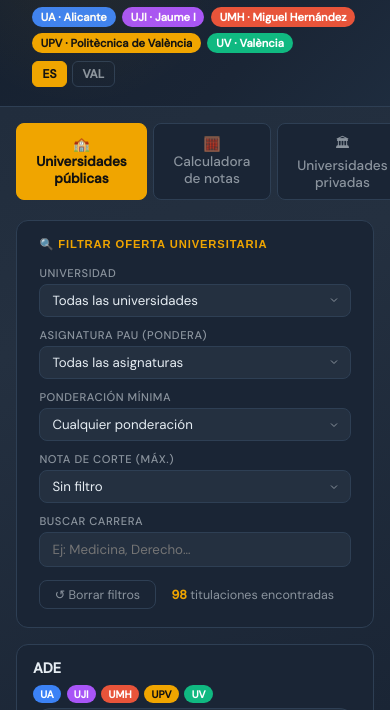
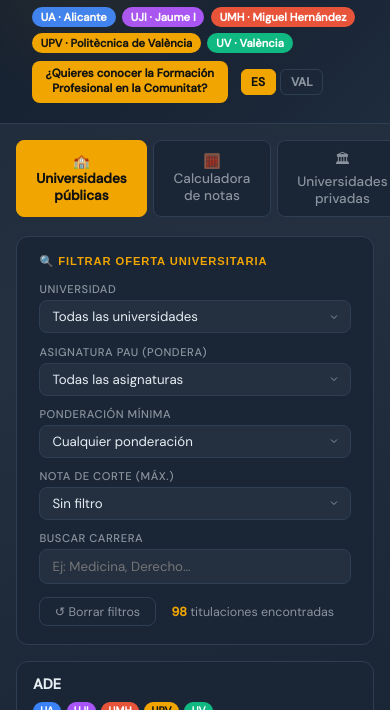
Before and after one commit to fpcomvalenciana/paunicomvalenciana, a plain HTML site: page index.html in a window 390 px wide. Shown: the part 134-844 px from the top of the page. Drawn offline with Linux system fonts and the light colour scheme; a web font is replaced by a local one.

Commit message:
Add files via upload

```diff
--- a/index.html
+++ b/index.html
@@ -380,9 +380,15 @@
       <span class="uni-pill pill-upv" id="pill-upv">UPV · Politècnica de València</span>
       <span class="uni-pill pill-uv" id="pill-uv">UV · València</span>
     </div>
-    <div class="lang-toggle">
-      <button class="lang-btn active" id="btn-es">ES</button>
-      <button class="lang-btn" id="btn-val">VAL</button>
+    <div style="display:flex;align-items:center;gap:.8rem;flex-wrap:wrap">
+      <a href="https://fpcomvalenciana.es" target="_blank" rel="noopener" id="btn-fp-link"
+         style="display:inline-block;background:var(--accent);color:#111;font-family:'DM Sans',sans-serif;font-size:.72rem;font-weight:700;padding:.4rem .85rem;border-radius:8px;text-decoration:none;white-space:nowrap;line-height:1.3;text-align:center">
+        <span id="t-fp-link">¿Quieres conocer la Formación<br>Profesional en la Comunitat?</span>
+      </a>
+      <div class="lang-toggle">
+        <button class="lang-btn active" id="btn-es">ES</button>
+        <button class="lang-btn" id="btn-val">VAL</button>
+      </div>
     </div>
   </div>
 </header>
@@ -573,7 +579,7 @@
     "t-results-title": "Resultados",
     "t-placeholder": "Introduce tu nota y las asignaturas para ver tus opciones",
     "t-leg-ok": "Accesible", "t-leg-close": "Cerca (menos de 1 pto)", "t-leg-far": "Lejos",
-    "t-f-pond-02":"Solo 0,2","t-f-pond-01":"0,1 o más","t-umbral-0":"Solo accesibles (≥ NC)","t-umbral-05":"Hasta 0,5 por debajo","t-umbral-1":"Hasta 1,0 por debajo","t-umbral-2":"Hasta 2,0 por debajo","t-calc-borrar":"Borrar","t-filtros-priv":"🔍 Filtrar universidades privadas","t-f-uni-priv":"Universidad","t-f-uni-priv-all":"Todas","t-borrar-priv":"Borrar filtros","t-priv-empty":"No se han encontrado carreras con esos filtros.",
+    "btn-fp-link":"¿Quieres conocer la Formación Profesional en la Comunitat?","t-f-pond-02":"Solo 0,2","t-f-pond-01":"0,1 o más","t-umbral-0":"Solo accesibles (≥ NC)","t-umbral-05":"Hasta 0,5 por debajo","t-umbral-1":"Hasta 1,0 por debajo","t-umbral-2":"Hasta 2,0 por debajo","t-calc-borrar":"Borrar","t-fp-link":"¿Quieres conocer la Formación Professional en la Comunitat?","t-filtros-priv":"🔍 Filtrar universidades privadas","t-f-uni-priv":"Universidad","t-f-uni-priv-all":"Todas","t-borrar-priv":"Borrar filtros","t-priv-empty":"No se han encontrado carreras con esos filtros.",
     "found": (n) => `<strong>${n}</strong> titulaciones encontradas`,
     "nc-gen": "NC General", "nc-25": "+25 anys", "pond-col": "Ponderac.",
     "sin-corte": "Sin corte", "nd": "—",
@@ -610,7 +616,7 @@
     "footer-copy-body":"Informació orientativa, sense caràcter oficial","footer-cook-body":"Este lloc utilitza cookies per millorar l'experiència i, si escau, mostrar anuncis. Pots configurar el teu navegador per rebutjar-les.","footer-lnk-cook":"Més informació →",
     "t-priv-aviso":"Les universitats privades no tenen notes de tall oficials; l'accés depèn dels seus propis criteris.",
     "h-sub":"Notes de tall i ponderacions · Universitats públiques CV · Curs 2025-2026",
-    "t-f-pond-02":"Només 0,2","t-f-pond-01":"0,1 o més","t-umbral-0":"Només accessibles (≥ NT)","t-umbral-05":"Fins a 0,5 per davall","t-umbral-1":"Fins a 1,0 per davall","t-umbral-2":"Fins a 2,0 per davall","t-calc-borrar":"Esborrar","t-filtros-priv":"🔍 Filtrar universitats privades","t-f-uni-priv":"Universitat","t-f-uni-priv-all":"Totes","t-borrar-priv":"Esborrar filtres","t-priv-empty":"No s'han trobat carreres amb aqueixos filtres.","found": (n) => `<strong>${n}</strong> titulacions trobades`,
+    "btn-fp-link":"Vols conéixer la Formació Professional a la Comunitat?","t-f-pond-02":"Només 0,2","t-f-pond-01":"0,1 o més","t-umbral-0":"Només accessibles (≥ NT)","t-umbral-05":"Fins a 0,5 per davall","t-umbral-1":"Fins a 1,0 per davall","t-umbral-2":"Fins a 2,0 per davall","t-calc-borrar":"Esborrar","t-fp-link":"Vols conèixer la Formació Professional a la Comunitat?","t-filtros-priv":"🔍 Filtrar universitats privades","t-f-uni-priv":"Universitat","t-f-uni-priv-all":"Totes","t-borrar-priv":"Esborrar filtres","t-priv-empty":"No s'han trobat carreres amb aqueixos filtres.","found": (n) => `<strong>${n}</strong> titulacions trobades`,
     "nc-gen": "NT General", "nc-25": "+25 anys", "pond-col": "Ponderac.",
     "sin-corte": "Sense tall", "nd": "—",
     "calc-res": (n) => `${n} resultats`,
@@ -625,7 +631,10 @@
   const T = LANGS[lang];
   Object.keys(T).forEach(k => {
     const el = document.getElementById(k);
-    if(el && typeof T[k] === 'string') el.textContent = T[k];
+    if(el && typeof T[k] === 'string') {
+      if(k === 'btn-fp-link') el.innerHTML = T[k].replace('Formació Professional', 'Formació<br>Professional').replace('Formación Profesional', 'Formación<br>Profesional');
+      else el.textContent = T[k];
+    }
   });
   document.getElementById('search-input').placeholder = lang==='es'? 'Ej: Medicina, Derecho…':'Ex: Medicina, Dret…';
   applyFilters();
```
